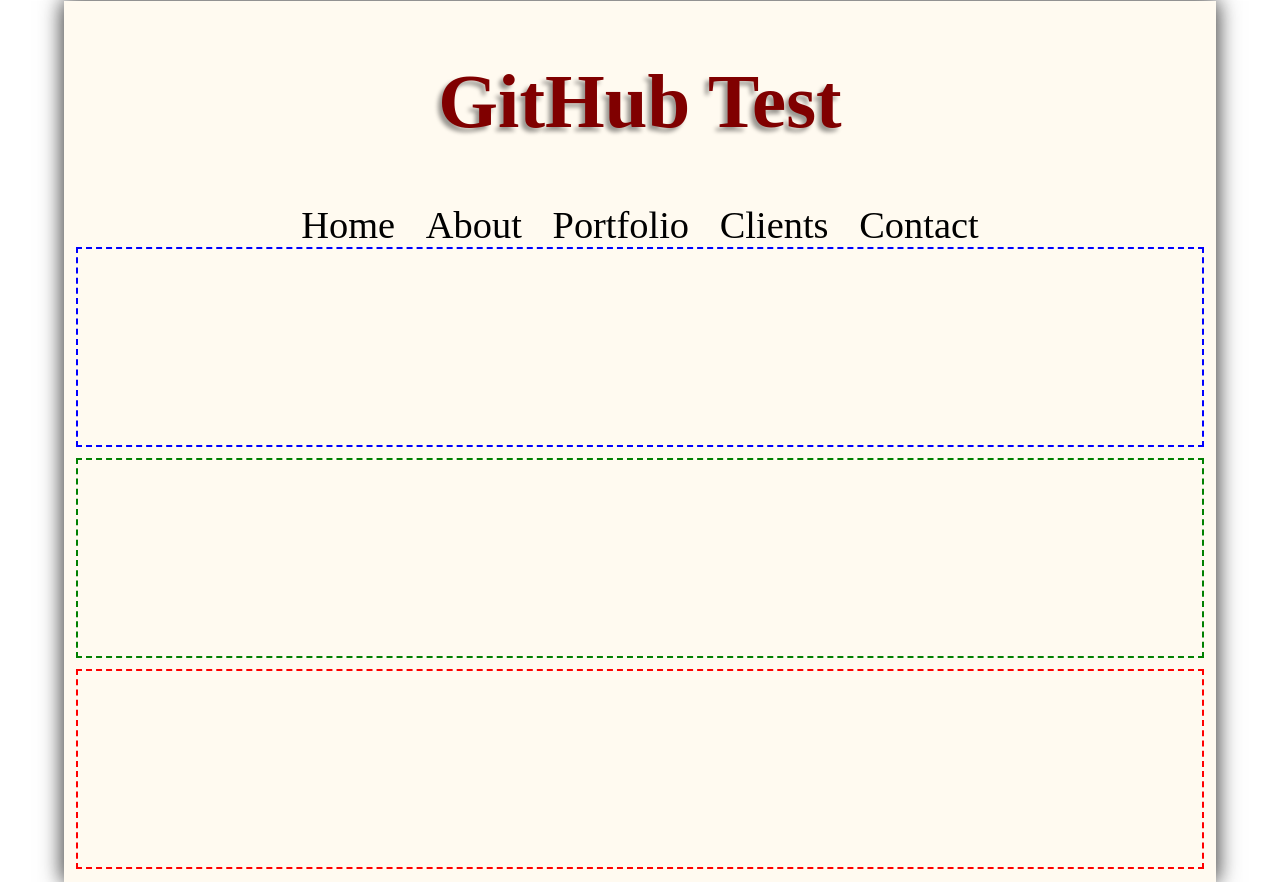
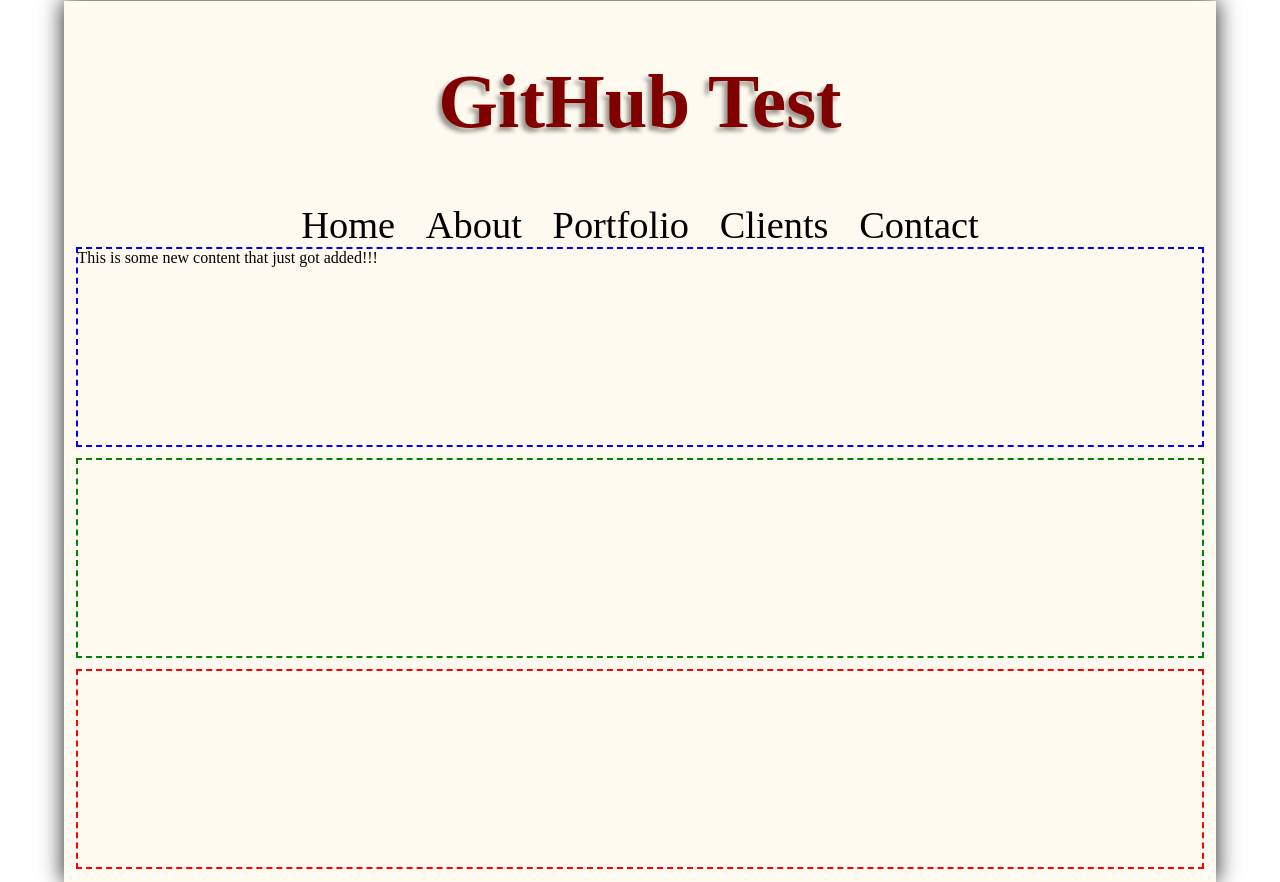
Before and after one commit to DavidCodina/demo-project-, a plain HTML site: page index.html in a window 1280 px wide. Drawn offline with Linux system fonts and the light colour scheme; a web font is replaced by a local one.

Commit message:
Added content

```diff
--- a/index.html
+++ b/index.html
@@ -31,7 +31,9 @@
     </header>
 
 	<main>
-		<section id="section_1"></section>
+		<section id="section_1">
+      <p>This is some new content that just got added!!!</p>
+    </section>
 		<section id="section_2"></section>
 		<section id="section_3"></section>
 	</main>
```
